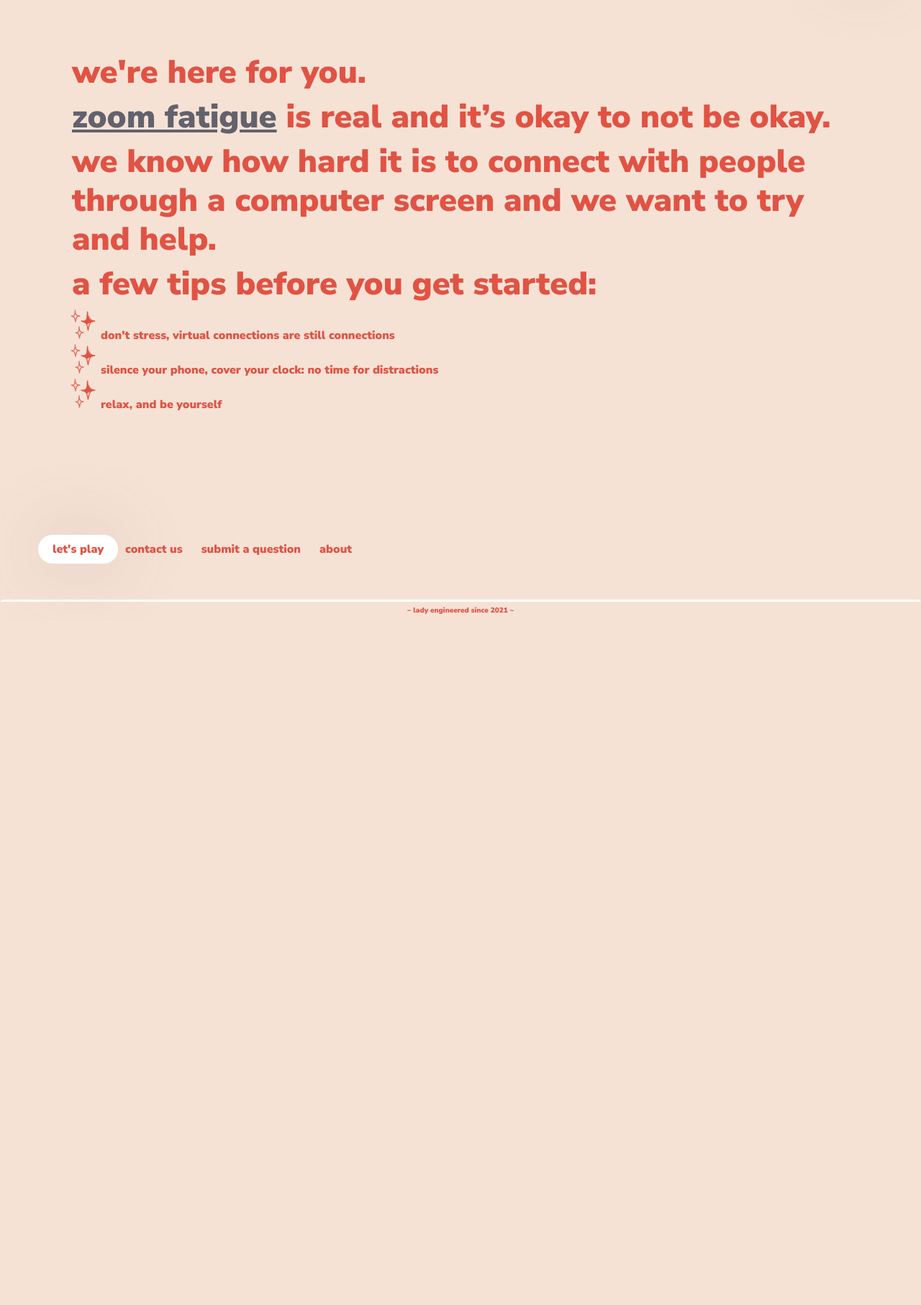
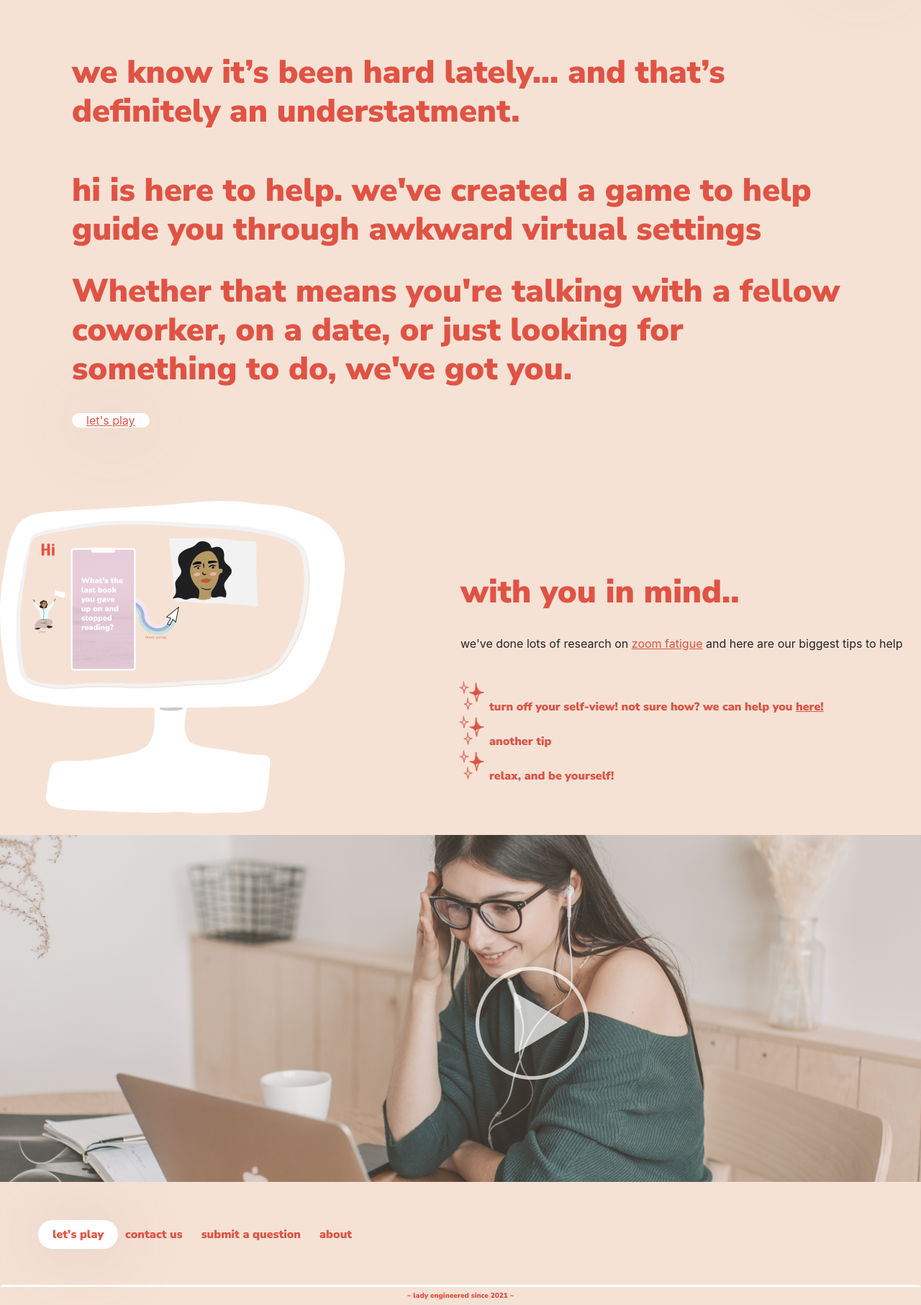
Before and after one commit to hmmacaulay/UX_UI_PROJECT_3, a PHP site: page / in a window 1280 px wide; the page is wider, and only the part inside the window is pictured. Shown: the part 126-1939 px from the top of that part at 72% size. Before the commit the page ends 979 px from the top of that part, so only its background shows below. Run offline with PHP 8.4, Linux system fonts and the light colour scheme; some libraries are stand-ins or nearby versions.

Commit message:
content all on home - NOT styled

```diff
--- a/css/header.css
+++ b/css/header.css
@@ -22,8 +22,11 @@ body {
     margin-left: auto;
 }
 a {
+    color: #E05344;
+    text-decoration: underline;
+}
+a:hover {
     color: #62626D;
-    text-decoration: underline;
 }
 .navbar-light .navbar-nav .nav-link {
     color: #E05344;
@@ -86,6 +89,20 @@ h2 {
 ul {
     color: #E05344;
     font-family: 'Nunito Sans', sans-serif;
+}
+/* home stuff */
+.homeFlexContainer {
+    display: flex;
+    justify-content: space-between;
+}
+.flexImg2 {
+    flex: 1;
+}
+.here4you {
+    flex: 1;
+}
+.fauxVideo {
+    margin-top: 30px;
 }
 /* footer */
 #footer {
@@ -158,12 +175,6 @@ ul {
     color: #E05344;
 }
 
-img.wrap {
-    display: flex;
-    justify-content: right;
-    margin: 5px;
-}
-
 
 /* footer */
 
--- a/index.html
+++ b/index.html
@@ -36,25 +36,44 @@
         </div>
     </div>
 </nav>
+
 <!--content-->
     <div class="overview-content">
-        <h1>we're here for you.</h1>
+        <h1>we know it’s been hard lately... and that’s definitely an understatment. </h1><br>
+        <br>
         <h2>
-            <a href="tips.html">zoom fatigue</a> is real and it’s okay to not be okay.
+        hi is here to help. we've created a game to help guide you through awkward virtual settings
+        </h2> <br>
+        <h2>
+            Whether that means you're talking with a fellow coworker, on a date, or just looking for something to do, we've got you.
         </h2>
-        <h2>
-        we know how hard it is to connect with people through a computer screen and we want to try and help. <br>
-        </h2>
-        <h2>
-        a few tips before you get started:
-        </h2>
-        <ul>
-            <li>don't stress, virtual connections are still connections</li>
-            <li>silence your phone, cover your clock: no time for distractions</li>
-            <li>relax, and be yourself</li>
-        </ul>
+        <br>
+
+<!--gotta style this button!!!!!-->
+        <a class="hero lets_play" href="categories.html">let's play</a>
 
     </div>
+
+    <div class="homeFlexContainer">
+        <div class="flexImg2">
+            <img src="/images/comp_index.png" alt="..">
+        </div>
+        <div class="here4you">
+            <h1>with you in mind..</h1><br>
+            <p>we've done lots of research on <a href="zoom_fat.html">zoom fatigue</a> and here are our biggest tips to help</p><br>
+            <ul>
+                <li>turn off your self-view! not sure how? we can help you <a href="tips.html">here!</a></li>
+                <li>another tip</li>
+                <li>relax, and be yourself!</li>
+            </ul>
+        </div>
+    </div>
+
+    <div class="fauxVideo">
+        <img src="/images/video_filler.png" alt="">
+    </div>
+
+
 <!-- FINAL FOOTER V1 -->
 <section class="everything_footer">
     <nav id="footer" class="navbar navbar-light bg-light">
```
Also changed, not shown: images/comp_index.png (added), images/video_filler.png (added).
